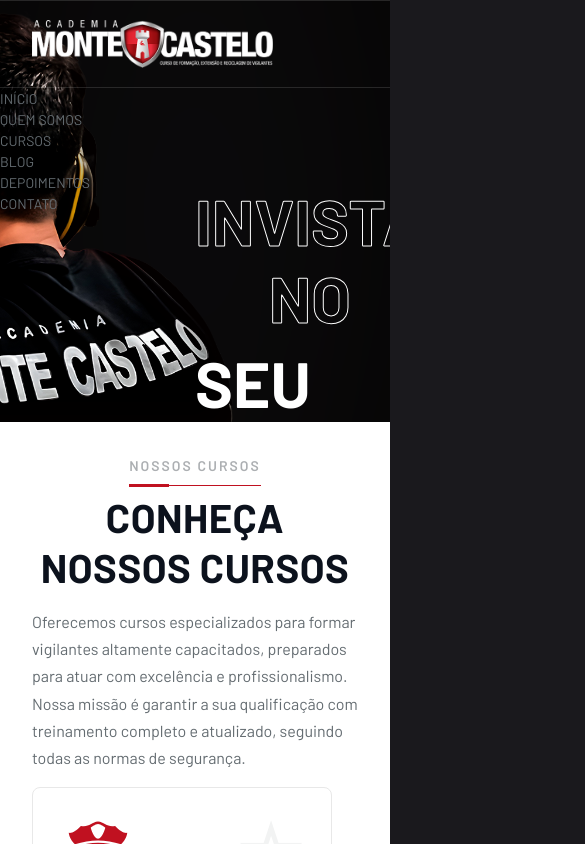
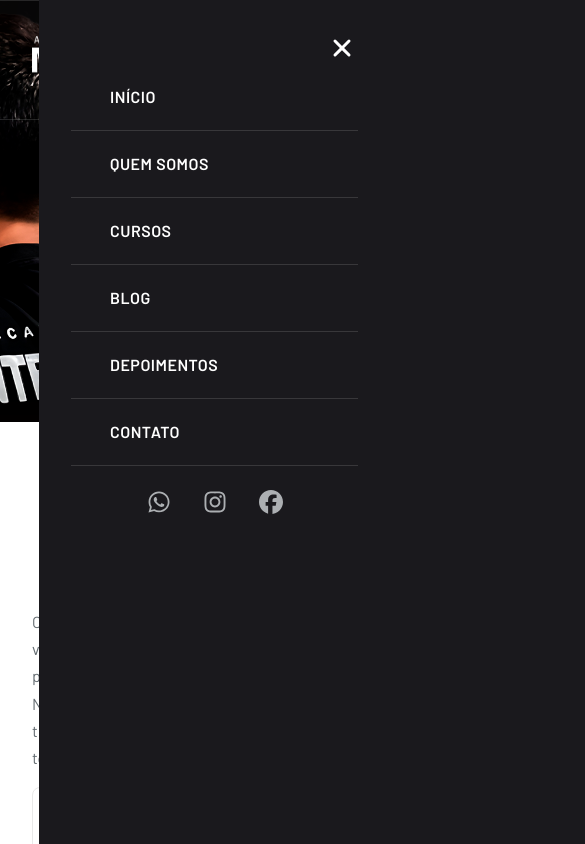
Before and after one commit to JoaoGSDC/website-prevseg, a Next.js app: page / in a window 390 px wide. Both pictures are taken after a click on the button 309 px from the left and 44 px from the top of the page. Shown: the top 844 px of the page, 585 px wide, since content can reach past the window. Built offline with nearby package versions, Linux system fonts and the light colour scheme.

Commit message:
feat: mobile css implementation

```diff
--- a/src/app/layout.tsx
+++ b/src/app/layout.tsx
@@ -1,20 +1,47 @@
+import { Barlow } from 'next/font/google';
 import Navbar from '@/components/Navbar';
 import type { Metadata } from 'next';
 import '../styles/globals.scss';
 import Footer from '@/components/Footer';
 
+const barlow = Barlow({
+  subsets: ['latin'],
+  weight: ['100', '200', '300', '400', '500', '600', '700', '800', '900'],
+  style: ['normal', 'italic'],
+});
+
 export const metadata: Metadata = {
   title: 'Academia Monte Castelo',
   description: 'Generated by create next app',
+  openGraph: {
+    siteName: 'Academia Monte Castelo',
+    title: 'Academia Monte Castelo',
+    description: 'Curso de formação, extensão e reciclagem de vigilantes',
+    url: 'http://academiamontecastelo.com.br/',
+    images: [
+      {
+        url: 'http://academiamontecastelo.com.br/icon512x512.png',
+        width: 1280,
+        height: 720,
+      },
+    ],
+  },
+  twitter: {
+    card: 'summary_large_image',
+    title: 'Academia Monte Castelo',
+    description: 'Curso de formação, extensão e reciclagem de vigilantes',
+    images: ['http://academiamontecastelo.com.br/icon512x512.png'],
+  },
 };
 
-export default function RootLayout({
-  children,
-}: Readonly<{
-  children: React.ReactNode;
-}>) {
+export default function RootLayout({ children }: { children: React.ReactNode }) {
   return (
-    <html lang="en">
+    <html lang="pt-BR" className={barlow.className}>
+      <head>
+        <link rel="preconnect" href="https://fonts.googleapis.com" />
+        <link rel="preconnect" href="https://fonts.gstatic.com" crossOrigin="anonymous" />
+      </head>
+
       <body>
         <Navbar />
         {children}
--- a/src/components/Carousel/index.tsx
+++ b/src/components/Carousel/index.tsx
@@ -26,7 +26,7 @@ const Carousel = ({ items }: { items: CarouselItem[] }) => {
     <>
       <div className={styles.carousel}>
         {items.map((item, index) => (
-          <div key={index}>
+          <div key={index} className={styles.items}>
             {index === currentIndex && (
               <div className={styles.carouselContainer}>
                 <div className={styles.container}>
--- a/src/components/Carousel/styles.module.scss
+++ b/src/components/Carousel/styles.module.scss
@@ -101,8 +101,36 @@
   }
 }
 
-@media (max-width: 768px) {
+@media only screen and (max-width: 600px) {
   .carousel {
     height: 50vh;
+
+    h1 {
+      font-size: 2rem !important;
+      width: fit-content;
+      height: fit-content;
+    }
+  }
+
+  .items {
+    height: 100%;
+    display: flex;
+    align-items: center;
+  }
+
+  .carouselContainer {
+    .container {
+      min-height: auto;
+      width: 70%;
+      display: flex;
+      flex-direction: row;
+      flex-wrap: wrap;
+      height: 20px;
+      justify-content: flex-start;
+
+      .buttonsContainer {
+        display: none;
+      }
+    }
   }
 }
--- a/src/components/Footer/styles.module.scss
+++ b/src/components/Footer/styles.module.scss
@@ -150,3 +150,19 @@
     }
   }
 }
+
+@media only screen and (max-width: 600px) {
+  .container {
+    padding: 32px !important;
+    flex-direction: column;
+    row-gap: 32px;
+  }
+
+  .bottom {
+    flex-direction: column;
+    width: 100%;
+    padding: 32px !important;
+    row-gap: 32px;
+    text-align: center;
+  }
+}
--- a/src/components/Modal/styles.module.scss
+++ b/src/components/Modal/styles.module.scss
@@ -50,9 +50,19 @@
   }
 }
 
-@media (max-width: 480px) {
+@media only screen and (max-width: 600px) {
   .modalContent {
-    width: 95%;
-    max-width: 90%;
+    width: 100%;
+    max-width: 100%;
+
+    iframe {
+      width: 90%;
+    }
+  }
+
+  .modalOverlay {
+    width: 100vw;
+    height: 100vh;
+    position: absolute;
   }
 }
--- a/src/components/Navbar/index.tsx
+++ b/src/components/Navbar/index.tsx
@@ -5,8 +5,17 @@ import React, { useEffect, useState } from 'react';
 import styles from './styles.module.scss';
 import Image from 'next/image';
 import Link from 'next/link';
-import { FaFacebook, FaInstagram, FaMagnifyingGlass, FaMapLocationDot, FaRegMessage, FaBars } from 'react-icons/fa6';
+import {
+  FaFacebook,
+  FaInstagram,
+  FaMagnifyingGlass,
+  FaMapLocationDot,
+  FaRegMessage,
+  FaBars,
+  FaWhatsapp,
+} from 'react-icons/fa6';
 import { scrollToSection } from '@/utils/scrollToSection';
+import { IoClose } from 'react-icons/io5';
 
 const Navbar = () => {
   const [scrolled, setScrolled] = useState(false);
@@ -111,6 +120,10 @@ const Navbar = () => {
 
       {isMobile && menuOpen && (
         <div className={styles.mobileMenu}>
+          <button className={styles.closeMenu} onClick={toggleMenu}>
+            <IoClose />
+          </button>
+
           <Link href="/" onClick={toggleMenu}>
             <p>INÍCIO</p>
           </Link>
@@ -154,6 +167,20 @@ const Navbar = () => {
           >
             <p>CONTATO</p>
           </a>
+
+          <div className={styles.socialMedia}>
+            <a href="https://api.whatsapp.com/send?phone=5519974102924" target="_blank">
+              <FaWhatsapp />
+            </a>
+
+            <a href="https://www.instagram.com/academiamontecastelooficial/" target="_blank">
+              <FaInstagram />
+            </a>
+
+            <a href="https://www.facebook.com/academiamontecastelo" target="_blank">
+              <FaFacebook />
+            </a>
+          </div>
         </div>
       )}
     </nav>
--- a/src/components/Navbar/styles.module.scss
+++ b/src/components/Navbar/styles.module.scss
@@ -17,7 +17,6 @@
     }
   }
 
-  /* Parte de Cima */
   .navbarTop {
     display: flex;
     justify-content: space-between;
@@ -125,7 +124,6 @@
     }
   }
 
-  /* Parte de Baixo */
   .navbarBottom {
     display: flex;
     justify-content: space-between;
@@ -172,6 +170,71 @@
     }
   }
 
+  .mobileMenu {
+    background-color: var(--background-alternative);
+    width: 90%;
+    height: 100vh;
+    position: fixed;
+    top: 0px;
+    right: 0px;
+    padding: 32px;
+    display: flex;
+    flex-direction: column;
+    align-items: flex-end;
+
+    .closeMenu {
+      background-color: transparent;
+      border: none;
+      width: 32px;
+      height: 32px;
+
+      svg {
+        fill: var(--white);
+        font-size: 32px;
+      }
+    }
+
+    a {
+      border-bottom: 1px solid var(--border);
+      padding: 8px 0px;
+      width: 100%;
+
+      p {
+        font-family: Barlow, sans-serif;
+        font-weight: 600;
+        font-size: 16px;
+        line-height: 20px;
+        letter-spacing: 0.5px;
+        color: var(--white);
+        text-transform: uppercase;
+        font-style: normal;
+        padding: 15px 25px;
+        height: auto;
+        display: inline-block;
+        margin: 0 14px;
+      }
+    }
+
+    .socialMedia {
+      width: 100%;
+      display: flex;
+      align-items: center;
+      justify-content: center;
+      column-gap: 32px;
+      margin-top: 16px;
+
+      a {
+        border: none;
+        width: auto;
+
+        svg {
+          font-size: 1.5rem;
+          fill: var(--text-tertiary);
+        }
+      }
+    }
+  }
+
   &.scrolled {
     .navbarTop {
       opacity: 0;
@@ -195,11 +258,19 @@
         }
       }
     }
+
+    .hamburger {
+      svg {
+        fill: var(---text-primary);
+      }
+    }
   }
 }
 
 @media only screen and (max-width: 600px) {
   .navbar {
+    z-index: 1002;
+
     figure {
       height: 48px;
     }
@@ -209,7 +280,7 @@
     }
 
     .navbarBottom {
-      height: 88px;
+      height: 120px;
 
       .optionsContainer {
         button {
--- a/src/sections/Contact/styles.module.scss
+++ b/src/sections/Contact/styles.module.scss
@@ -39,3 +39,18 @@
     }
   }
 }
+
+@media only screen and (max-width: 600px) {
+  .container {
+    padding: 32px;
+
+    h1 {
+      text-align: center;
+    }
+
+    .content {
+      flex-direction: column;
+      row-gap: 32px;
+    }
+  }
+}
--- a/src/sections/Depoiments/index.tsx
+++ b/src/sections/Depoiments/index.tsx
@@ -9,7 +9,8 @@ import useEmblaCarousel from 'embla-carousel-react';
 
 const Depoiments: React.FC = () => {
   const [openModal, setOpenModal] = React.useState(false);
-  const [emblaRef, emblaApi] = useEmblaCarousel({ loop: true, slidesToScroll: 2 });
+  const isMobile = window.innerWidth <= 768;
+  const [emblaRef, emblaApi] = useEmblaCarousel({ loop: true, slidesToScroll: isMobile ? 1 : 2 });
 
   const depoiments = [
     {
@@ -100,10 +101,10 @@ const Depoiments: React.FC = () => {
             </div>
           </div>
         </div>
-      </section>
 
         <Modal isOpen={openModal} onClose={() => setOpenModal(false)}>
           <iframe
+            id="iframe"
             src="https://www.youtube.com/embed/JosO2gnv0A8?si=4E0cx084YtZrLH_s"
             title="Academia Monte Castelo"
             frameBorder="0"
@@ -112,6 +113,7 @@ const Depoiments: React.FC = () => {
             allowFullScreen
           ></iframe>
         </Modal>
+      </section>
     </>
   );
 };
--- a/src/sections/Depoiments/styles.module.scss
+++ b/src/sections/Depoiments/styles.module.scss
@@ -232,3 +232,60 @@
     }
   }
 }
+
+@media only screen and (max-width: 600px) {
+  .container {
+    padding: 0px;
+    position: relative;
+
+    .video {
+      width: 100%;
+      padding: 80px 132px 200px;
+
+      h1 {
+        text-align: center;
+      }
+    }
+
+    .depoiments {
+      z-index: 1001;
+      flex-direction: column;
+
+      .title {
+        width: 100%;
+
+        h1 {
+          font-size: 32px;
+          line-height: 36px;
+        }
+      }
+
+      .depoimentContainer {
+        width: 100%;
+        padding: 32px;
+
+        .depoimentHeader {
+          p {
+            font-size: 1rem;
+          }
+
+          .buttons {
+            button {
+              width: 52px;
+              padding: 0px;
+            }
+          }
+        }
+
+        .depoimentContent {
+          margin-left: -24px;
+          width: calc(100% + 48px);
+
+          .embla__slide {
+            min-width: 100%;
+          }
+        }
+      }
+    }
+  }
+}
--- a/src/sections/WhoWeAre/index.tsx
+++ b/src/sections/WhoWeAre/index.tsx
@@ -33,7 +33,6 @@ const WhoWeAre: React.FC = () => {
             Contando com uma equipe especializada de instrutores credenciados pela Polícia Federal, com formação em
             academias militares e civis, além de especializações internacionais.
           </p>
-          <p>
           <ul>
             <li>Estande de tiro indoor automatizado</li>
             <li>Sala fitness e tatames para defesa pessoal</li>
@@ -41,7 +40,6 @@ const WhoWeAre: React.FC = () => {
             <li>CFTV com câmeras Bosch e sala de rádio comunicação</li>
             <li>Alojamentos masculinos e femininos</li>
           </ul>
-          </p>
         </div>
       </div>
     </section>
--- a/src/sections/WhoWeAre/styles.module.scss
+++ b/src/sections/WhoWeAre/styles.module.scss
@@ -100,5 +100,34 @@
     h1 {
       text-align: center;
     }
+
+    .content {
+      flex-direction: column;
+
+      .image {
+        flex-direction: column;
+        width: calc(100% + 64px);
+        margin-left: -32px;
+
+        .form {
+          height: 100px;
+          width: 100%;
+        }
+
+        figure {
+          width: 100%;
+          aspect-ratio: 4 / 5;
+        }
+      }
+
+      .circle {
+        display: none;
+      }
+
+      .textContent {
+        width: 100%;
+        padding: 40px 0px;
+      }
+    }
   }
 }
```
Lines whose indentation alone changed are shown as unchanged.
